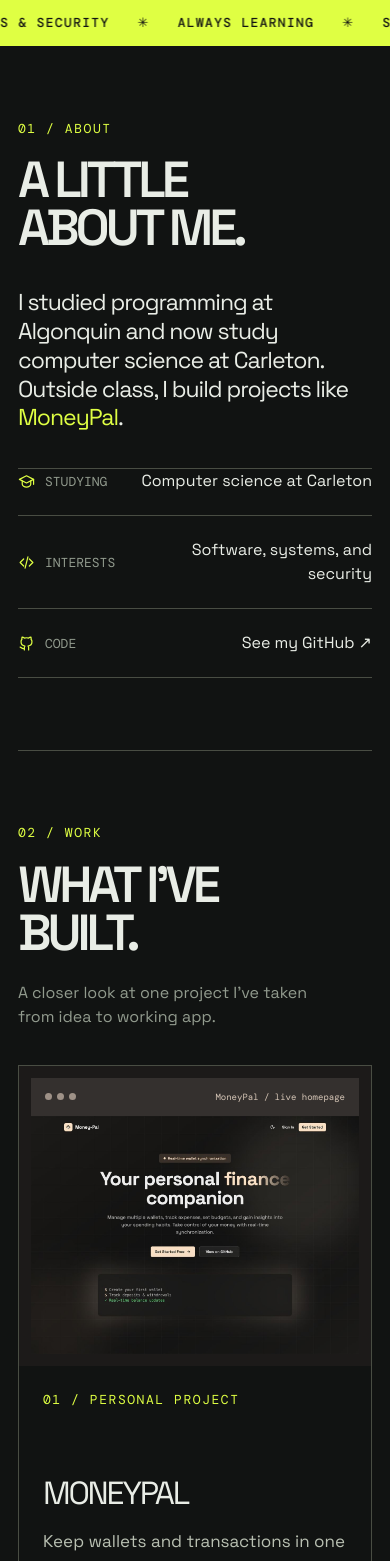
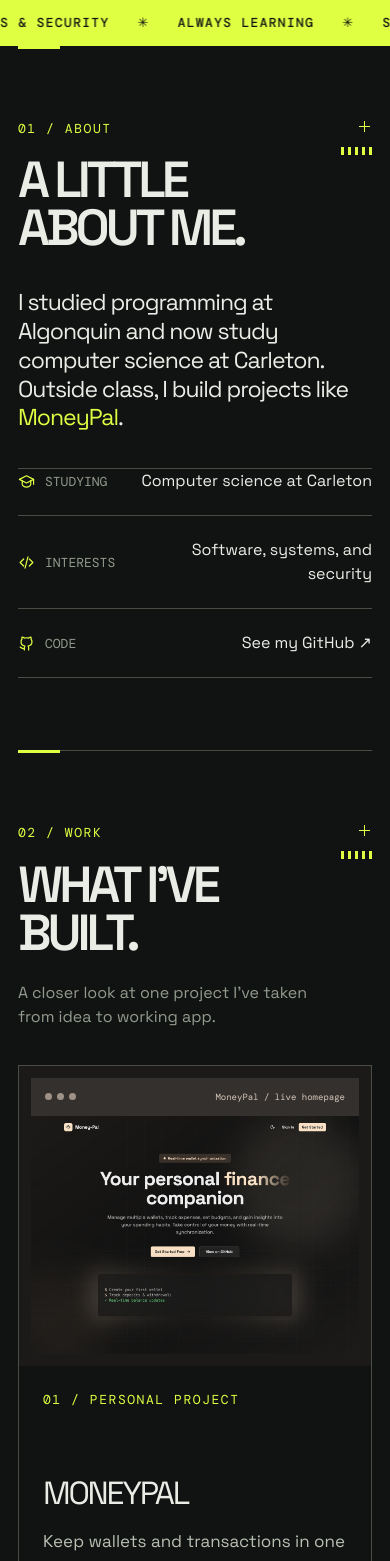
Before and after one commit to bakrmatlab/portfolio, a React (Vite) app: page / in a window 390 px wide. Shown: the part 1047-2608 px from the top of the page. Built offline with nearby package versions, Linux system fonts and the light colour scheme.

Commit message:
Add technical section accents

```diff
--- a/src/App.tsx
+++ b/src/App.tsx
@@ -47,7 +47,7 @@
         <div className="hero-art" aria-hidden="true"><div className="art-label">BAKR MATLAB / PORTFOLIO</div><div className="orb" /><div className="art-number">B</div><div className="corner">OTTAWA, CANADA / 2026</div></div>
       </section>
       <div className="ticker" aria-hidden="true"><div className="ticker-inner">{[0, 1].map(group => <div className="ticker-group" key={group}>{Array.from({ length: 4 }, (_, repeat) => tickerItems.map((item, index) => <span key={`${repeat}-${index}`}>{item}</span>))}</div>)}</div></div>
-      <section className="section shell" id="about" aria-labelledby="about-title">
+      <section className="section shell" id="about" aria-labelledby="about-title"><span className="section-rail" aria-hidden="true">01 // Profile</span>
         <div className="section-head"><div><div className="index">01 / About</div><h2 id="about-title">A little<br />about me.</h2></div></div>
         <div className="about-grid">
           <p className="about-copy">I studied programming at Algonquin and now study computer science at Carleton. Outside class, I build projects like <em>MoneyPal</em>.</p>
@@ -58,7 +58,7 @@
           </div>
         </div>
       </section>
-      <section className="section shell" id="work" aria-labelledby="work-title">
+      <section className="section shell" id="work" aria-labelledby="work-title"><span className="section-rail" aria-hidden="true">02 // Selected work</span>
         <div className="section-head"><div><div className="index">02 / Work</div><h2 id="work-title">What I’ve<br />built.</h2></div><p className="section-note">A closer look at one project I’ve taken from idea to working app.</p></div>
         <article className="work-card money-pal-card">
           <div className="work-copy">
@@ -79,7 +79,7 @@
           </div>
         </article>
       </section>
-      <section className="section shell education-section" id="education" aria-labelledby="education-title">
+      <section className="section shell education-section" id="education" aria-labelledby="education-title"><span className="section-rail" aria-hidden="true">03 // Education</span>
         <div className="section-head"><div><div className="index">03 / Education</div><h2 id="education-title">Where I’ve<br />studied.</h2></div></div>
         <div className="education-grid">
           <article className="education-card">
@@ -96,7 +96,7 @@
           </article>
         </div>
       </section>
-      <section className="section shell" id="skills" aria-labelledby="skills-title">
+      <section className="section shell" id="skills" aria-labelledby="skills-title"><span className="section-rail" aria-hidden="true">04 // Toolkit</span>
         <div className="section-head"><div><div className="index">04 / Skills</div><h2 id="skills-title">Skills &amp;<br />tools.</h2></div><p className="section-note">Technologies I’ve used in projects, coursework, and work.</p></div>
         <div className="skills-grid">
           {skillGroups.map(({ title, items }, index) => <div className="skill-group" key={title}>
@@ -105,7 +105,7 @@
           </div>)}
         </div>
       </section>
-      <section className="section shell contact" id="contact" aria-labelledby="contact-title"><div><div className="index">05 / Contact</div><h2 id="contact-title">Say<br />hello.</h2><p className="contact-note">Have a project or a question? I’d like to hear from you.</p></div><div className="contact-links"><a className="button primary" href="mailto:matlab893@gmail.com"><Icon name="mail" /> Email me <span aria-hidden="true">↗</span></a><a className="button secondary" href="https://www.linkedin.com/in/bakr-matlab/" target="_blank" rel="noopener noreferrer"><Icon name="linkedin" /> LinkedIn <span aria-hidden="true">↗</span></a><ExternalLink className="button secondary"><Icon name="github" /> GitHub <span aria-hidden="true">↗</span></ExternalLink></div></section>
+      <section className="section shell contact" id="contact" aria-labelledby="contact-title"><span className="section-rail" aria-hidden="true">05 // Connection</span><div><div className="index">05 / Contact</div><h2 id="contact-title">Say<br />hello.</h2><p className="contact-note">Have a project or a question? I’d like to hear from you.</p></div><div className="contact-links"><a className="button primary" href="mailto:matlab893@gmail.com"><Icon name="mail" /> Email me <span aria-hidden="true">↗</span></a><a className="button secondary" href="https://www.linkedin.com/in/bakr-matlab/" target="_blank" rel="noopener noreferrer"><Icon name="linkedin" /> LinkedIn <span aria-hidden="true">↗</span></a><ExternalLink className="button secondary"><Icon name="github" /> GitHub <span aria-hidden="true">↗</span></ExternalLink></div></section>
     </main>
     <footer className="footer shell"><span>© {new Date().getFullYear()} Bakr Matlab</span><span>Built by Bakr</span><a href="#top">Back to top ↑</a></footer>
   </>
--- a/src/style.css
+++ b/src/style.css
@@ -79,3 +79,22 @@
   .contact-links .button{min-width:150px}
 }
 @media(max-width:380px){.contact-links .button{width:100%}}
+
+/* Technical edge details */
+.section{position:relative}
+.section::before{content:'';position:absolute;top:-1px;left:0;width:42px;height:3px;background:#dfff43}
+.education-section::before,.contact::before{width:108px;height:7px}
+.section-rail{position:absolute;top:clamp(72px,8vw,112px);right:-22px;writing-mode:vertical-rl;color:#899384;font:10px 'DM Mono',monospace;letter-spacing:.18em;text-transform:uppercase;white-space:nowrap}
+.section-head{position:relative}
+.section-head::before{content:'';position:absolute;top:2px;right:2px;width:13px;height:13px;background:linear-gradient(#dfff43,#dfff43) center/1px 13px no-repeat,linear-gradient(#dfff43,#dfff43) center/13px 1px no-repeat}
+.section-head::after{content:'';position:absolute;right:0;top:33px;width:46px;height:10px;background:repeating-linear-gradient(90deg,#dfff43 0 3px,transparent 3px 9px)}
+.section-head .section-note{margin-right:70px}
+.work-card{position:relative}
+.work-card::after{content:'';position:absolute;right:14px;bottom:14px;width:10px;height:10px;border-right:2px solid #dfff43;border-bottom:2px solid #dfff43;pointer-events:none}
+@media(max-width:900px){.section-rail{display:none}}
+@media(max-width:600px){
+  .section-head::before{width:11px;height:11px;background-size:1px 11px,11px 1px}
+  .section-head::after{top:28px;width:31px;height:8px;background-size:7px 100%}
+  .section-head .section-note{margin-right:0}
+  .work-card::after{display:none}
+}
```
